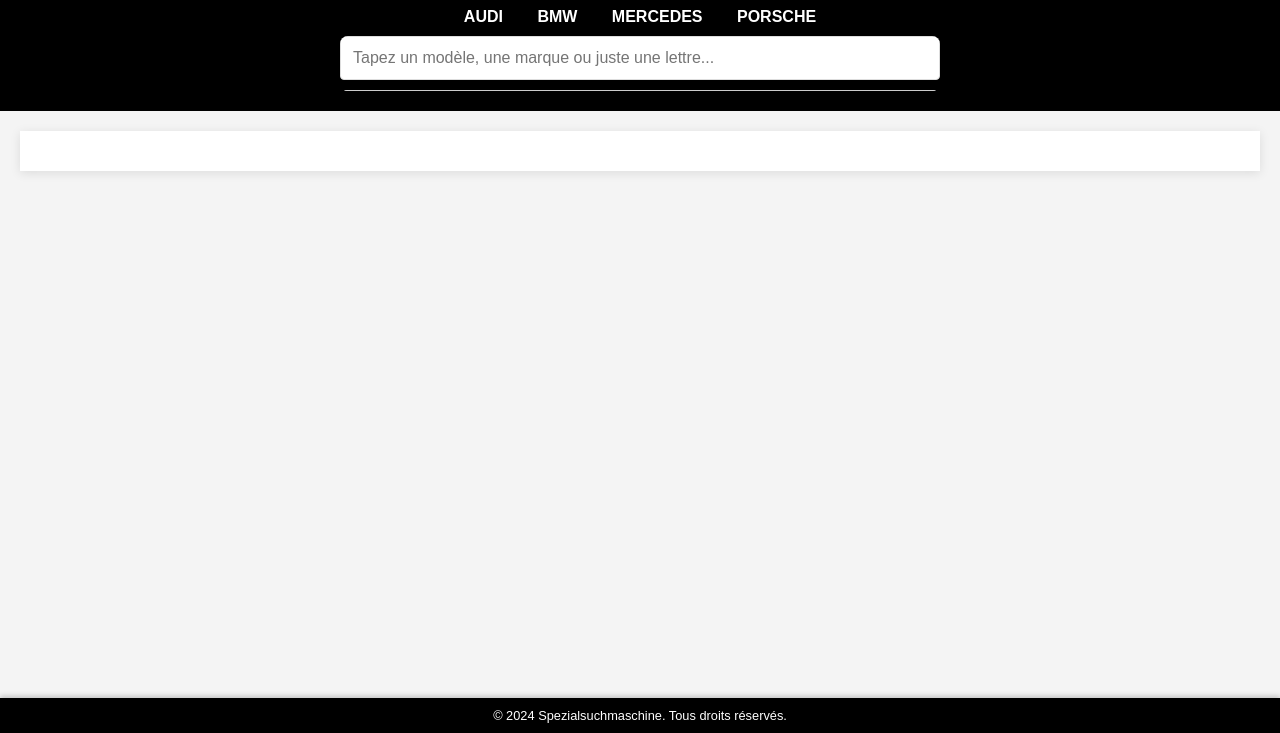
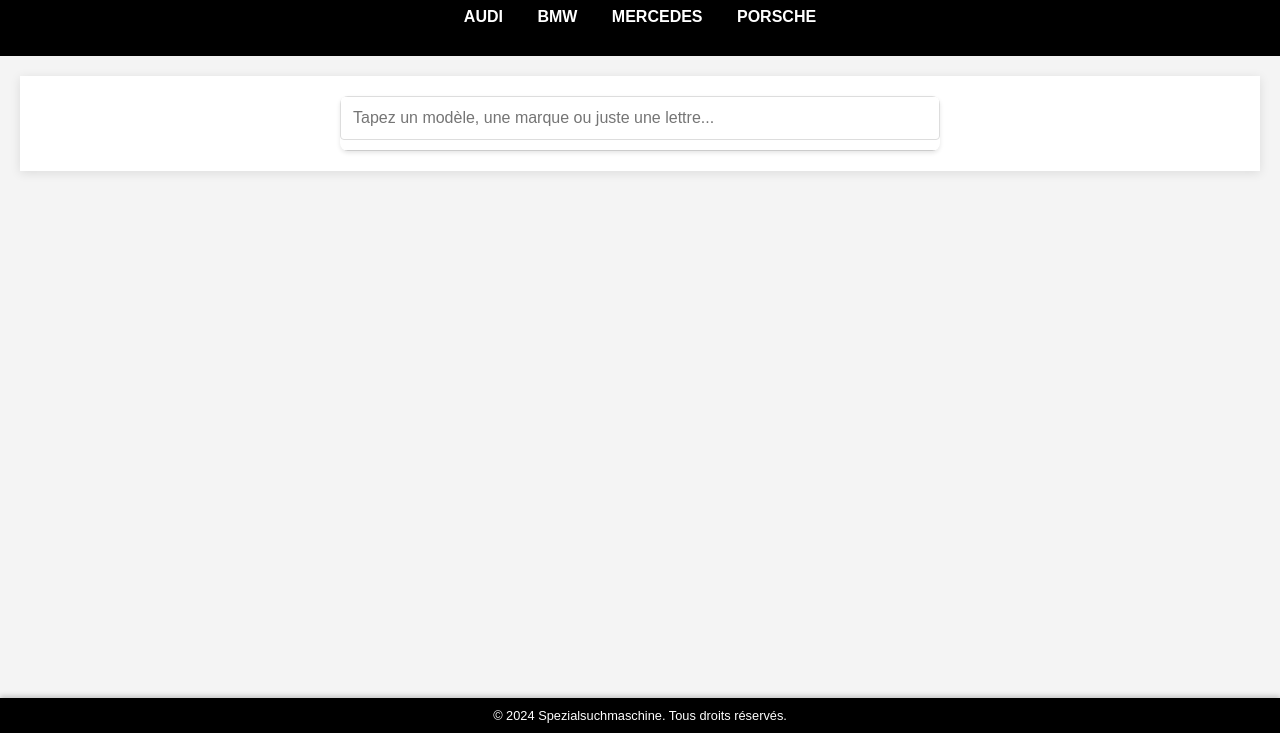
Before and after one commit to smnpp/spezialsuchmaschine, a plain HTML site: page index.html in a window 1280 px wide. Shown: the part 67-800 px from the top of the page. Drawn offline with Linux system fonts and the light colour scheme.

Commit message:
move search bar to the main

```diff
--- a/index.html
+++ b/index.html
@@ -18,6 +18,8 @@
                 <a href="marque.html?name=Mercedes">Mercedes</a>
                 <a href="marque.html?name=Porsche">Porsche</a>
             </nav>
+        </header>
+        <main>
             <div id="search-container">
                 <input
                     type="text"
@@ -27,8 +29,7 @@
                 <!-- <button id="searchButton">Rechercher</button> -->
                 <div id="search-autocomplete"></div>
             </div>
-        </header>
-        <main></main>
+        </main>
 
         <footer class="fixed-footer">
             &copy; 2024 Spezialsuchmaschine. Tous droits réservés.
```
Also changed, not shown: modele.html (+3 -3 lines).
